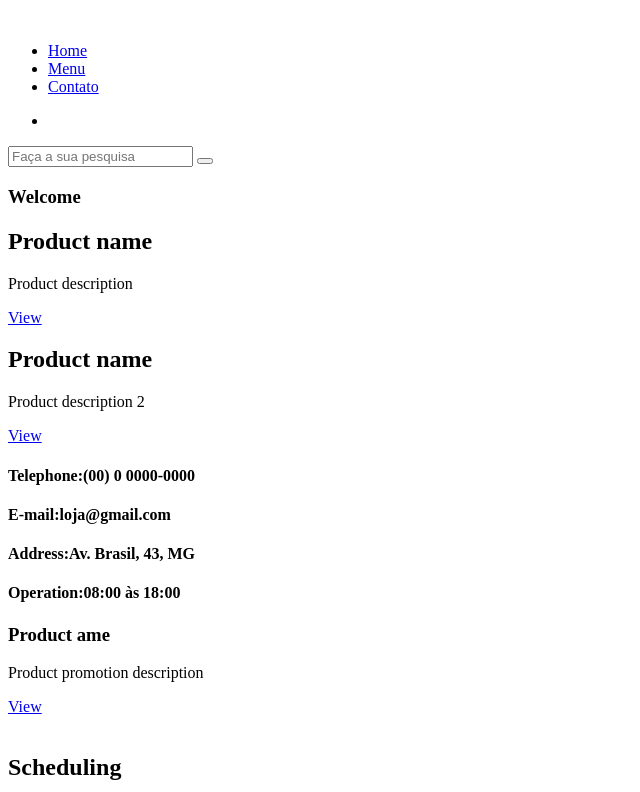
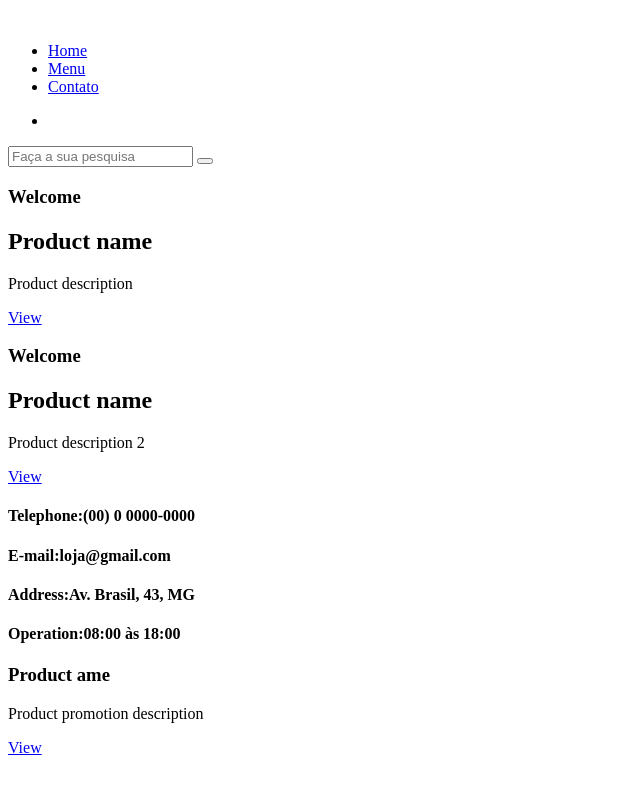
Before and after one commit to Balbino-JS/Cafeteria-, a plain HTML site: page index.html in a window 1280 px wide. Shown: the top 792 px of the page, without its empty margins (0-640 px from the left). Drawn offline with Linux system fonts and the light colour scheme.

Commit message:
correção da section slide

```diff
--- a/index.html
+++ b/index.html
@@ -67,14 +67,14 @@
                 <div class="banner-content">
                     <div class="container">
                         <div class="row">
-                            <div class="col-lg-8 col-lg-offset-2 col-md-10 col-md-offset">
+                            <div class="col-lg-8 col-lg-offset-2 col-md-10 col-md-offset-1">
                                 <div class="text-content-wrapper">
                                     <div class="text-content text-center">
                                         <h3 class="pt-70">Welcome</h3>
                                         <h1>Product name</h1>
                                         <p>Product description</p>
                                         <div class="banner-btn">
-                                            <a href="#" class="defaut-btn">
+                                            <a href="#" class="default-btn">
                                                 <span>View</span>
                                             </a>
                                         </div>
@@ -91,13 +91,13 @@
                 <div class="banner-content">
                     <div class="container">
                         <div class="row">
-                            <div class="col-lg-8 col-lg-offset-2 col-md-10 col-md-1">
+                            <div class="col-lg-8 col-lg-offset-2 col-md-10 col-md-offeset-1">
                                 <div class="text-content-wrapper">
-                                    <div class="test-content test-center">
-                                        <h3 class="pt-70"></h3>
+                                    <div class="text-content text-center">
+                                        <h3 class="pt-70">Welcome</h3>
                                         <h1>Product name</h1>
                                         <p>Product description 2</p>
-                                        <a href="#" class="defaut-btn">
+                                        <a href="#" class="default-btn">
                                             <span>View</span>
                                         </a>
                                     </div>
```
